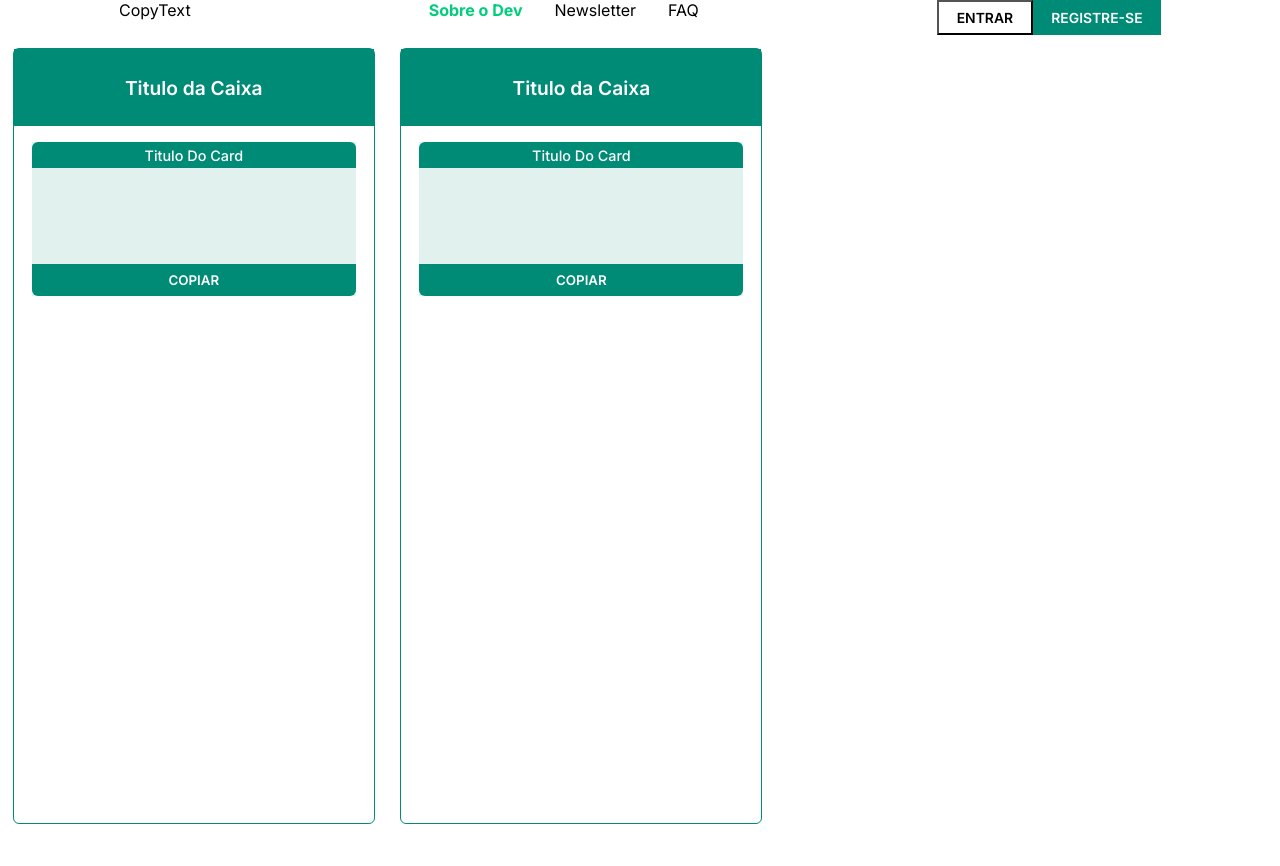
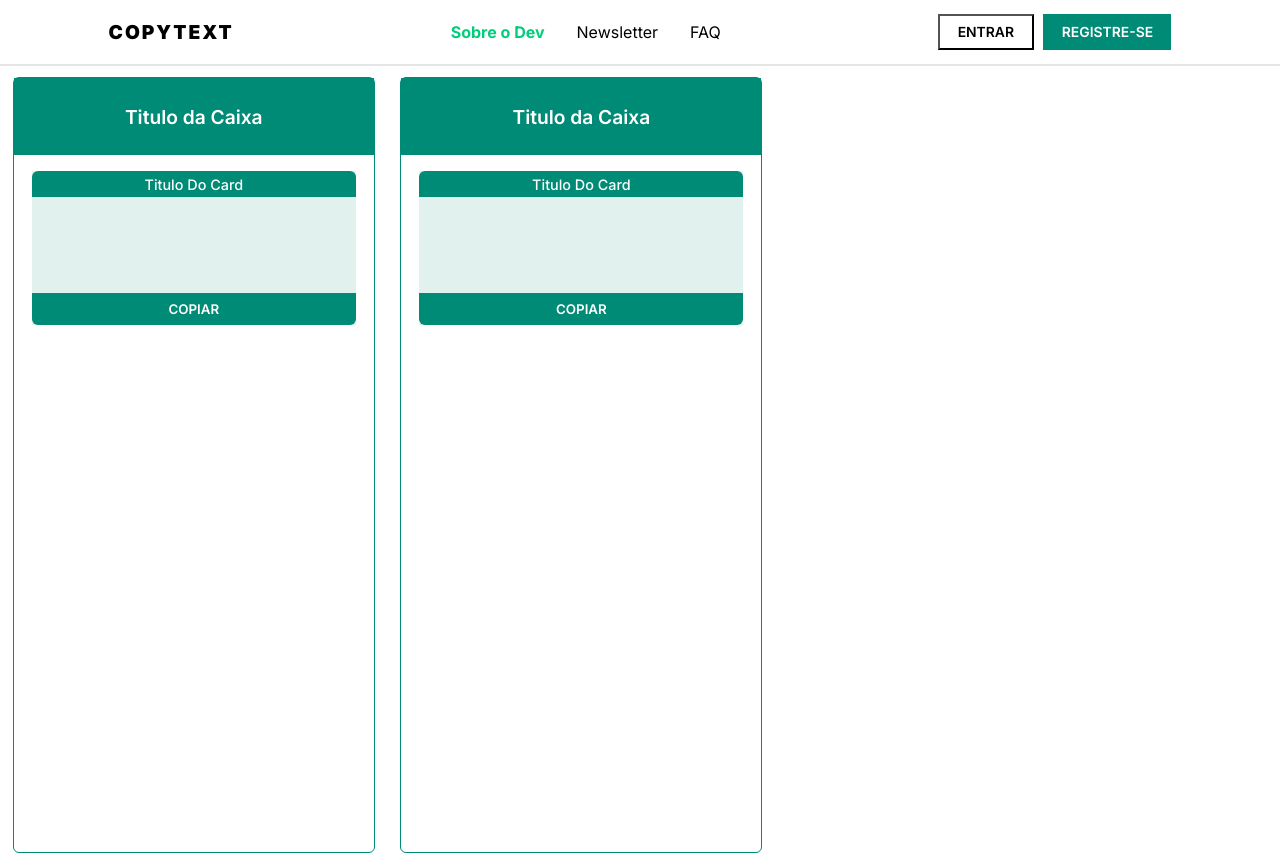
Before and after one commit to fdfborges/NewCopyText, a React (Vite) app: page / in a window 1280 px wide. Before the commit the page ends 837 px from the top, so only its background shows below. Built offline with nearby package versions, Linux system fonts and the light colour scheme.

Commit message:
Create NavBar

```diff
--- a/src/pages/Components/Navbar/Navbar.jsx
+++ b/src/pages/Components/Navbar/Navbar.jsx
@@ -5,8 +5,8 @@ import { Button } from '../Button/Button';
 export const Navbar = () => {
   return (
     <nav className='NavbarContainerPrincipal'>
-      <div>
-        <span>CopyText</span>
+      <div className='LogoContainerNavbar'>
+        <span>COPYTEXT</span>
       </div>
       <div>
         <ul className='NavbarUl'>
--- a/src/pages/Components/Navbar/Navbar.scss
+++ b/src/pages/Components/Navbar/Navbar.scss
@@ -3,25 +3,47 @@
 .NavbarContainerPrincipal {
     display: flex;
     justify-content: space-around;
+    align-items: center;
+    height: 4rem;
+    box-shadow: 0px 2px 0px rgba(0, 0, 0, 0.1);
+
+    .LogoContainerNavbar span{
+        letter-spacing: 2px;
+        font-size: 1.2rem;
+        font-weight: 900;
+    }
 
     .NavbarUl {
         display: flex;
         gap: 2rem;
     }
 
-    .NavbarUl li a,
-    .NavbarUl li {
+    .NavbarUl li{
+        list-style: none;
+        height: 3rem;
+        display: flex;
+        align-items: center;
+        justify-content: center;
+    }
+
+    .NavbarUl li a{
         color: $PrimaryBlack;
         text-decoration: none;
         list-style: none;
+        transition: 0.2s;
+        &:hover{
+            color: $PrimaryBlack_HOVER;
+            margin-bottom: 0.5rem;
+            transition: 0.2s;
+        }
     }
 
     .NavbarUl li:first-child a {
         color: $PrimaryGreen_LINK;
         font-weight: bold;
         transition: 0.2s;
+    }
 
-    }
 
     .NavbarUl li:first-child a:hover {
         transition: 0.2s;
@@ -33,8 +55,9 @@
         color: $PrimaryGreen_ACTIVE;
     }
 
-    .BtnContainerNavbar{
+    .BtnContainerNavbar {
         display: flex;
         align-items: center;
+        gap: 0.6rem;
     }
 }
--- a/src/pages/Components/PalletColor/PalletColor.scss
+++ b/src/pages/Components/PalletColor/PalletColor.scss
@@ -1,5 +1,6 @@
 $PrimaryWhite: white;
 $PrimaryBlack: black;
+$PrimaryBlack_HOVER:rgb(41, 41, 41);
 $PrimaryGreen: #008B76;
 $PrimaryGreen_HOVER: #00b196;
 $PrimaryGreen_ACTIVE: #008B76;
```
